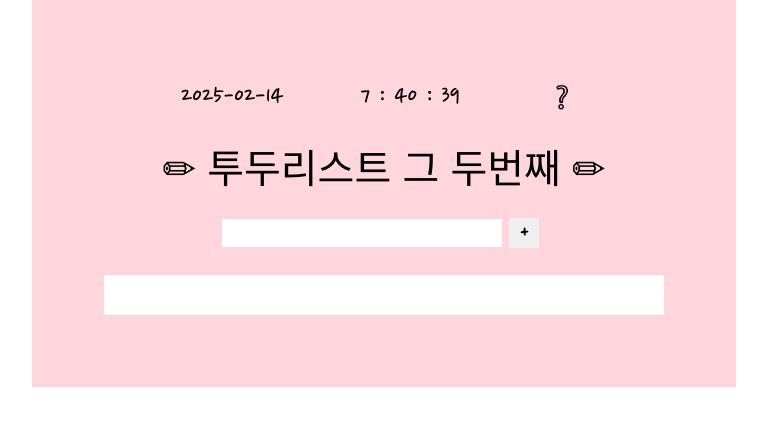
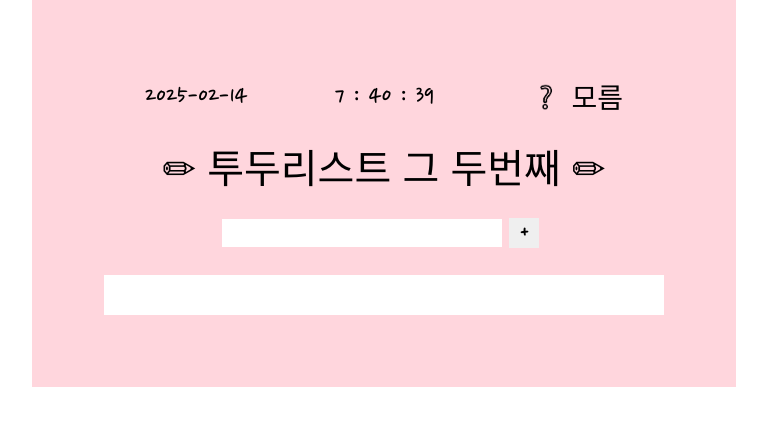
Before and after one commit to yoenheep/TodoList2, a plain HTML site: page index.html in a window 1280 px wide. Shown: the whole page, without its empty margins (256-1023 px from the left). Drawn offline with nearby package versions, Linux system fonts and the light colour scheme.

Commit message:
추가 디테일 수정1

```diff
--- a/index.html
+++ b/index.html
@@ -24,7 +24,7 @@
           <spn id="now">Loading...</spn>
           <div>
             <img src="img/base.png" id="todayImg" />
-            <span id="todayWeather"></span>
+            <span id="todayWeather">모름</span>
           </div>
         </div>
         <h1>✏ 투두리스트 그 두번째 ✏</h1>
--- a/main.css
+++ b/main.css
@@ -32,7 +32,7 @@
 #title #today {
   width: 100%;
   display: flex;
-  justify-content: space-evenly;
+  justify-content: space-around;
   align-items: center;
 }
 
@@ -40,6 +40,10 @@
 #now,
 #todayWeather {
   font-size: 28px;
+}
+
+#now {
+  width: 110px;
 }
 
 #today div {
```
